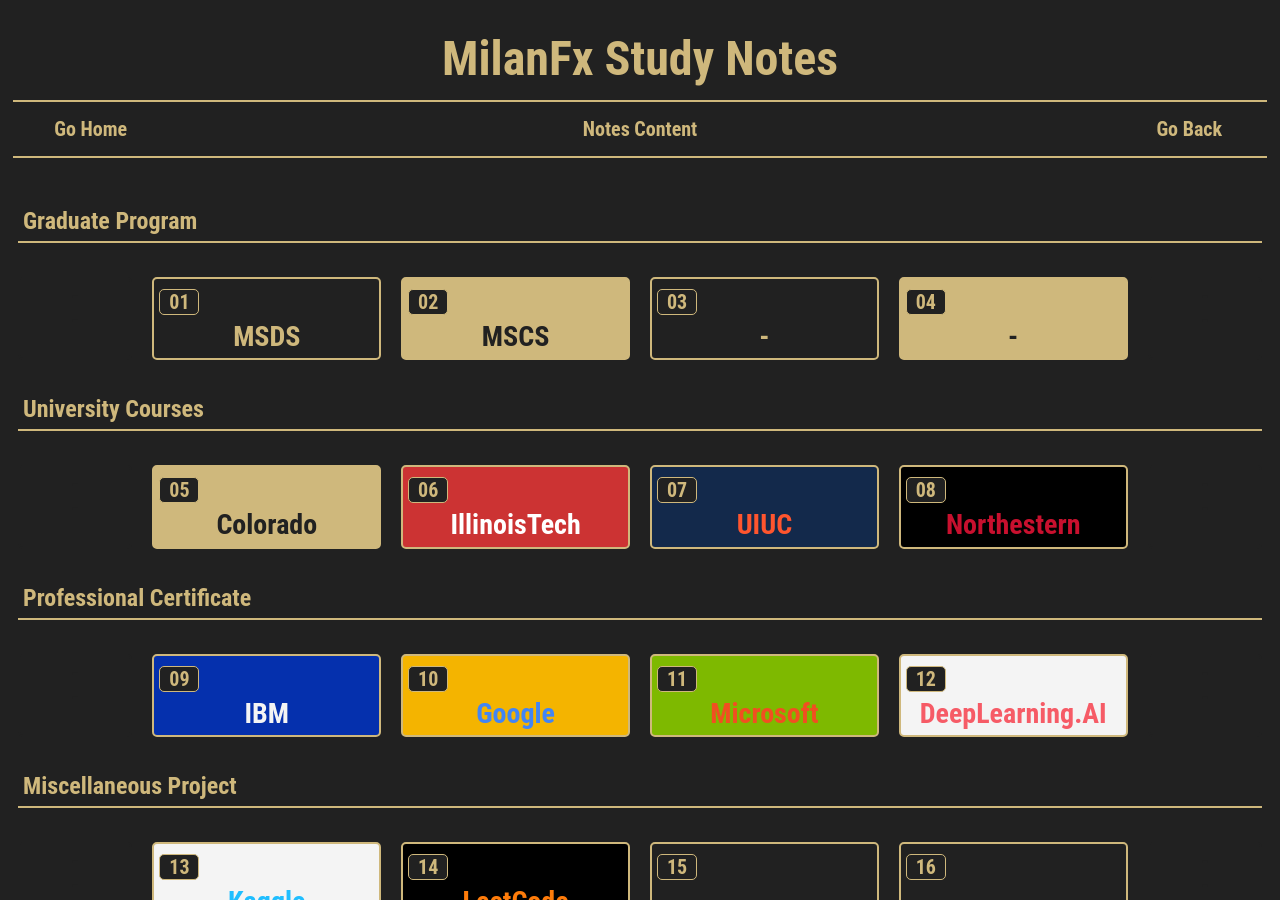
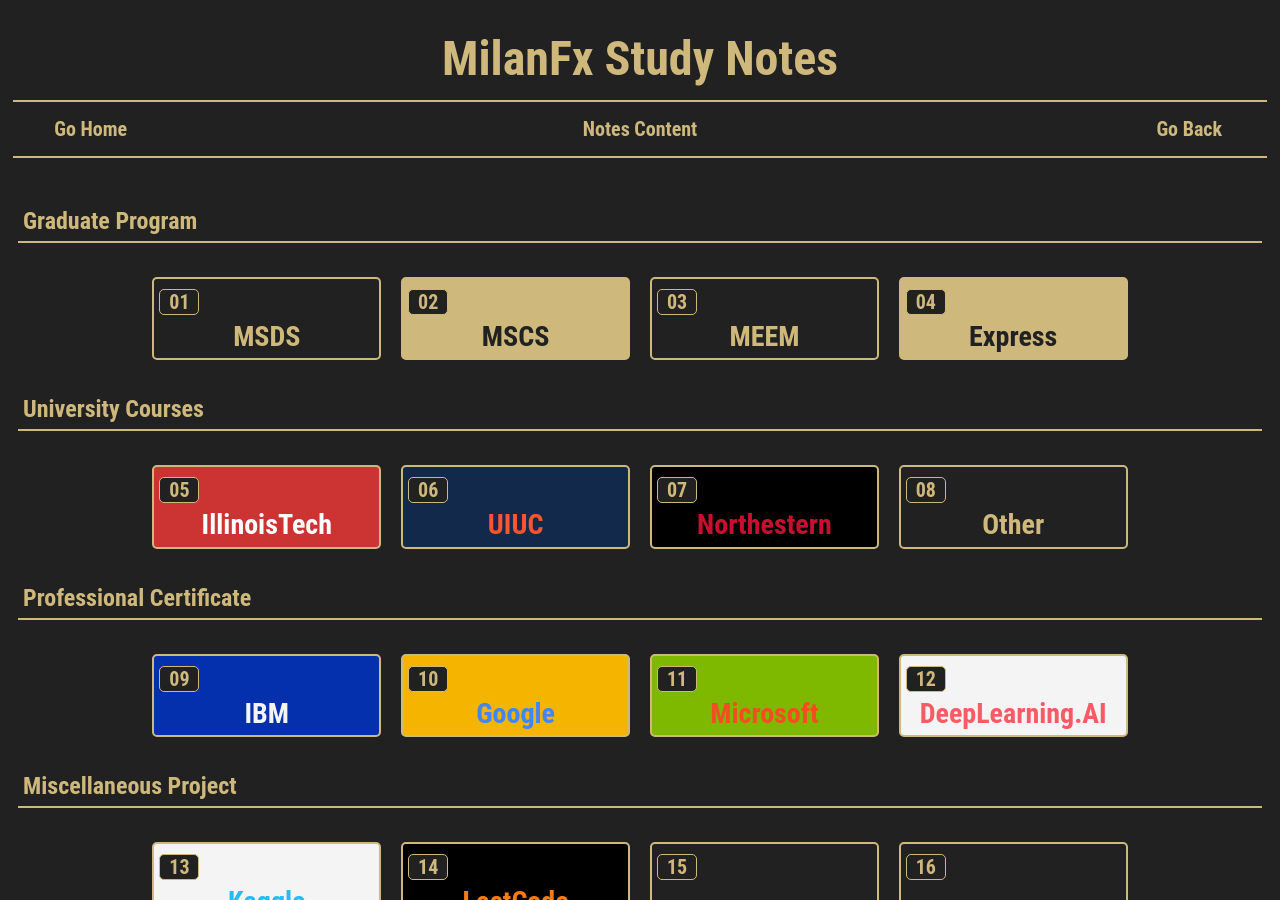
Before and after one commit to milanfx/milanfx.github.io, a Jekyll site: the page built from index.md, in a window 1280 px wide and 900 px high. Built offline with Jekyll 4.4.1, drawn with Linux system fonts in a browser that asks for light colours.

Commit message:
Update index.md

```diff
--- a/index.md
+++ b/index.md
@@ -11,8 +11,8 @@
       <a href="/#/"       class="btn empty">-<br>-</a>
       <a href="/01-MSDS/" class="btn boxout" style="background-color:#212121; color:#CFB87C;"><span class="btn boxin">01</span>MSDS</a>
       <a href="/02-MSCS/" class="btn boxout" style="background-color:#CFB87C; color:#212121;"><span class="btn boxin">02</span>MSCS</a>
-      <a href="/03-MSAI/" class="btn boxout" style="background-color:#212121; color:#CFB87C;"><span class="btn boxin">03</span>-</a>
-      <a href="/04-MEEM/" class="btn boxout" style="background-color:#CFB87C; color:#212121;"><span class="btn boxin">04</span>-</a>
+      <a href="/03-MSAI/" class="btn boxout" style="background-color:#212121; color:#CFB87C;"><span class="btn boxin">03</span>MEEM</a>
+      <a href="/04-MEEM/" class="btn boxout" style="background-color:#CFB87C; color:#212121;"><span class="btn boxin">04</span>Express</a>
       <a href="/#/"       class="btn empty">-<br>-</a>
     </div>
   </div>
@@ -23,10 +23,10 @@
     <div class="btn name">University Courses</div><br>
     <div class="block" style="grid-template-columns: 1fr 2fr 2fr 2fr 2fr 1fr;">
       <a href="/#/"           class="btn empty">-<br>-</a>
-      <a href="/#/" class="btn boxout" style="background-color:#CFB87C; color:#212121;"><span class="btn boxin">05</span>Colorado<br></a>
-      <a href="/#/" class="btn boxout" style="background-color:#CC3333; color:#FFFFFF;"><span class="btn boxin">06</span>IllinoisTech<br></a>
-      <a href="/#/" class="btn boxout" style="background-color:#13294B; color:#FF552E;"><span class="btn boxin">07</span>UIUC<br></a>
-      <a href="/#/" class="btn boxout" style="background-color:#000000; color:#C8102E;"><span class="btn boxin">08</span>Northestern<br></a>
+      <a href="/#/" class="btn boxout" style="background-color:#CC3333; color:#FFFFFF;"><span class="btn boxin">05</span>IllinoisTech<br></a>
+      <a href="/#/" class="btn boxout" style="background-color:#13294B; color:#FF552E;"><span class="btn boxin">06</span>UIUC<br></a>
+      <a href="/#/" class="btn boxout" style="background-color:#000000; color:#C8102E;"><span class="btn boxin">07</span>Northestern<br></a>
+      <a href="/#/" class="btn boxout" style="background-color:#212121; color:#CFB87C;"><span class="btn boxin">08</span>Other</a>
       <a href="/#/"           class="btn empty">-<br>-</a>
     </div>
   </div>
```
